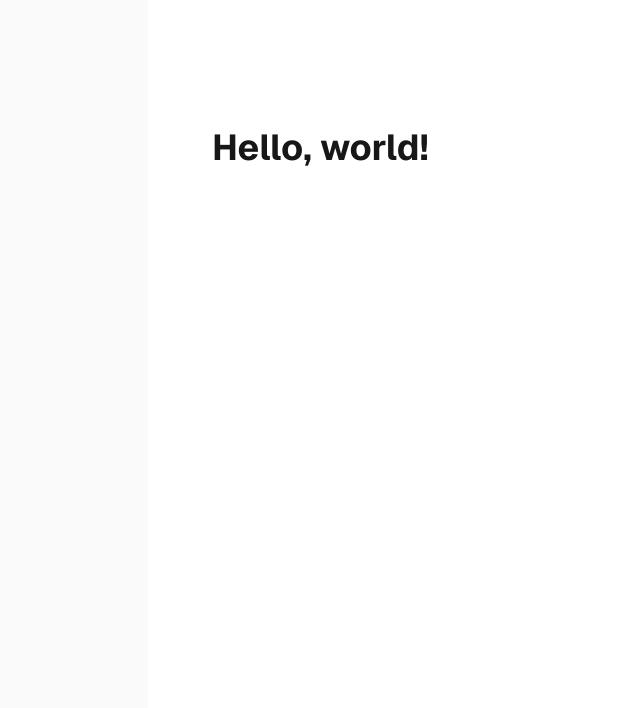
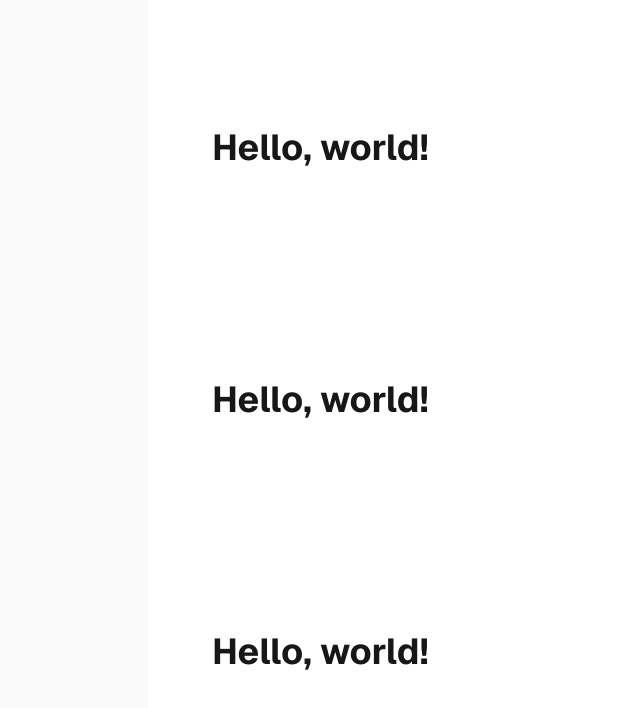
Before and after one commit to JamesonRGrieve-Instruction/React-Winter-2026-Demo, a Next.js app: page / in a window 1280 px wide. Shown: the top 708 px of the page, without its empty margins (108-748 px from the left). Built offline with nearby package versions, Linux system fonts and the light colour scheme.

Commit message:
Repeating components;

```diff
--- a/src/app/layout.js
+++ b/src/app/layout.js
@@ -12,7 +12,7 @@ const geistMono = Geist_Mono({
 });
 
 export const metadata = {
-  title: "Create Next App",
+  title: "2026 React",
   description: "Generated by create next app",
 };
 
--- a/src/app/page.js
+++ b/src/app/page.js
@@ -1,12 +1,13 @@
 function Heading() {
-  return (<h1 class='text-4xl font-bold'>Hello, world!</h1>)
+  return (<h1 className='text-4xl font-bold'>Hello, world!</h1>)
 }
 
 export default function Home() {
   return (
     <div className="flex min-h-screen items-center justify-center bg-zinc-50 font-sans dark:bg-black">
       <main className="flex min-h-screen w-full max-w-3xl flex-col items-center justify-between py-32 px-16 bg-white dark:bg-black sm:items-start">
-        <Heading />
+        {[...Array(3)].map((_, index) => <Heading key={index} />)}
+
       </main>
     </div>
   );
```
